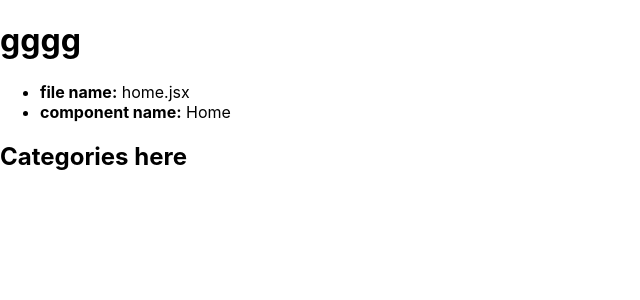
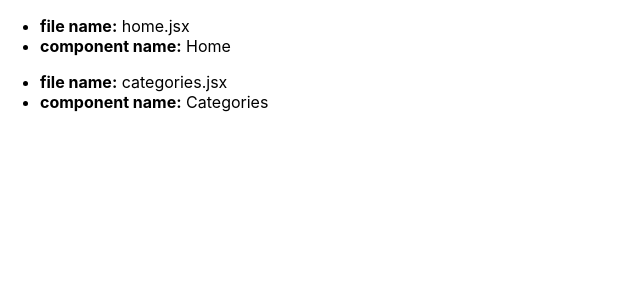
Before and after one commit to kurylko/e-com, a React (Create React App) app: page /categories in a window 1280 px wide. Shown: the top 300 px of the page, without its empty margins (0-640 px from the left). Built offline with nearby package versions, Linux system fonts and the light colour scheme.

Commit message:
step 4 done

```diff
--- a/src/App.js
+++ b/src/App.js
@@ -5,7 +5,6 @@ import { Categories } from "./pages/categories";
 function App() {
   return (
     <div className="App">
-      <h1> gggg </h1>
       <Home />
       <Categories />
     </div>
--- a/src/pages/categories.jsx
+++ b/src/pages/categories.jsx
@@ -1,7 +1,14 @@
 export const Categories = () => {
     return (
         <div>
-            <h2>Categories here</h2>
+            <ul>
+                <li>
+                    <b>file name:</b> categories.jsx
+                </li>
+                <li>
+                    <b>component name:</b> Categories
+                </li>
+            </ul>
         </div>
     )
 }
```
